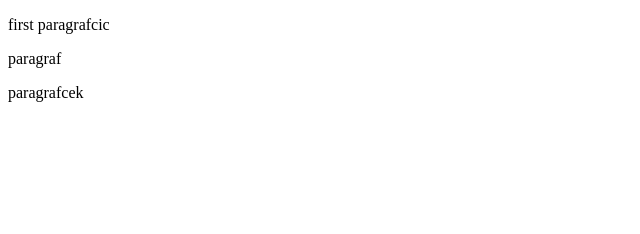
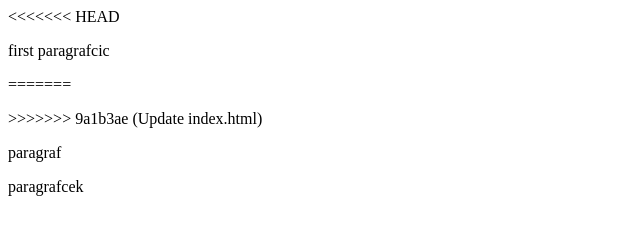
Before and after one commit to Daksi02/Ponavljanje, a plain HTML site: page index.html in a window 1280 px wide. Shown: the whole page, without its empty margins (0-640 px from the left). Drawn offline with Linux system fonts and the light colour scheme.

Commit message:
Update index.html

```diff
--- a/index.html
+++ b/index.html
@@ -4,11 +4,15 @@
 <title>Page Title</title>
 </head>
 <body>
+<<<<<<< HEAD
 
 
 
 
     <p>first paragrafcic</p>
+=======
+    <p><paragrafcic</p>
+>>>>>>> 9a1b3ae (Update index.html)
     <p>paragraf</p>
     <p>paragrafcek</p>
 
```
